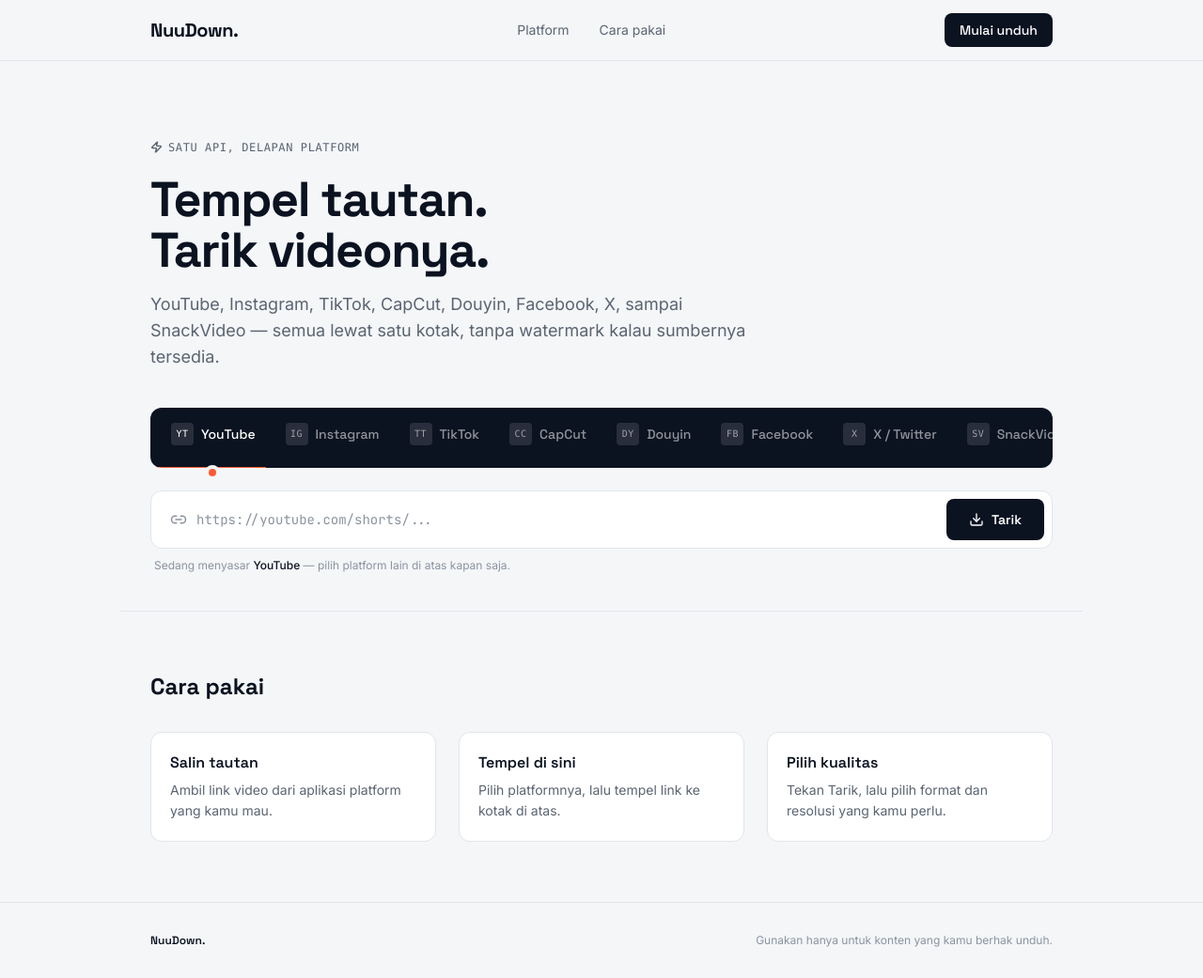
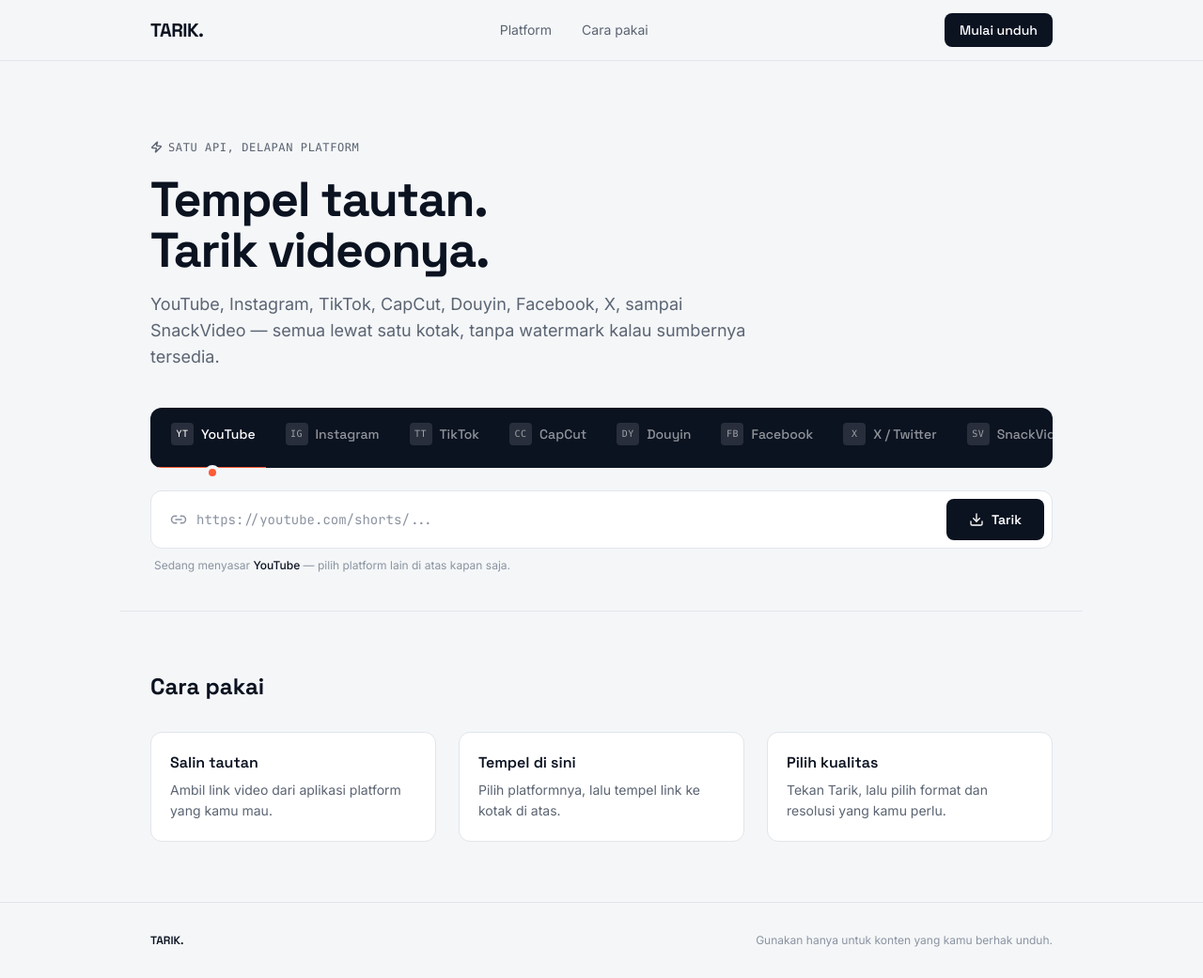
Before and after one commit to inuunew/downloader, a React (Vite) app: page / in a window 1280 px wide. Shown: the whole page at 94% size. Built offline with nearby package versions, Linux system fonts and the light colour scheme.

Commit message:
Update App.jsx

```diff
--- a/src/App.jsx
+++ b/src/App.jsx
@@ -14,8 +14,10 @@ import {
   Zap,
 } from "lucide-react";
 
-const API_BASE = "https://api.cuki.biz.id/api/downloader/aio?apikey=cuki-x&url=";
-const SNACKVIDEO_API_BASE = "https://api.cuki.biz.id/api/downloader/snackVideo?apikey=cuki-x&url=";
+// These now point to our own Vercel serverless function (see /api/download.js),
+// which proxies the request server-side to avoid browser CORS restrictions
+// and to keep the API key out of client-side code.
+const PROXY_ENDPOINT = "/api/download";
 
 const PLATFORMS = [
   { id: "youtube", mono: "YT", label: "YouTube", placeholder: "https://youtube.com/shorts/..." },
@@ -144,8 +146,10 @@ export default function TarikApp() {
     setLoading(true);
     try {
       const isSnackVideo = active.id === "snackvideo";
-      const endpoint = isSnackVideo ? SNACKVIDEO_API_BASE : API_BASE;
-      const res = await fetch(endpoint + encodeURIComponent(url.trim()));
+      const platformParam = isSnackVideo ? "snackvideo" : "aio";
+      const res = await fetch(
+        `${PROXY_ENDPOINT}?platform=${platformParam}&url=${encodeURIComponent(url.trim())}`
+      );
       if (!res.ok) throw new Error(`Server merespons dengan status ${res.status}`);
       const json = await res.json();
       if (!json.success || !json.data) {
@@ -267,7 +271,7 @@ export default function TarikApp() {
       <header className="sticky top-0 z-20" style={{ background: "var(--paper)", borderBottom: "1px solid var(--line)" }}>
         <div className="max-w-5xl mx-auto px-5 sm:px-8 h-16 flex items-center justify-between">
           <div className="flex items-center gap-2">
-            <span className="f-display text-xl font-bold tracking-tight">NuuDown.</span>
+            <span className="f-display text-xl font-bold tracking-tight">TARIK.</span>
           </div>
           <nav className="hidden sm:flex items-center gap-8 text-sm text-[var(--slate)]">
             <a href="#platforms" className="hover:text-[var(--ink)] transition-colors">Platform</a>
@@ -447,7 +451,7 @@ export default function TarikApp() {
 
       <footer className="border-t" style={{ borderColor: "var(--line)" }}>
         <div className="max-w-5xl mx-auto px-5 sm:px-8 py-8 flex flex-col sm:flex-row items-center justify-between gap-3 text-xs text-[var(--slate-light)]">
-          <span className="f-display font-semibold text-[var(--ink)]">NuuDown.</span>
+          <span className="f-display font-semibold text-[var(--ink)]">TARIK.</span>
           <span>Gunakan hanya untuk konten yang kamu berhak unduh.</span>
         </div>
       </footer>
```
